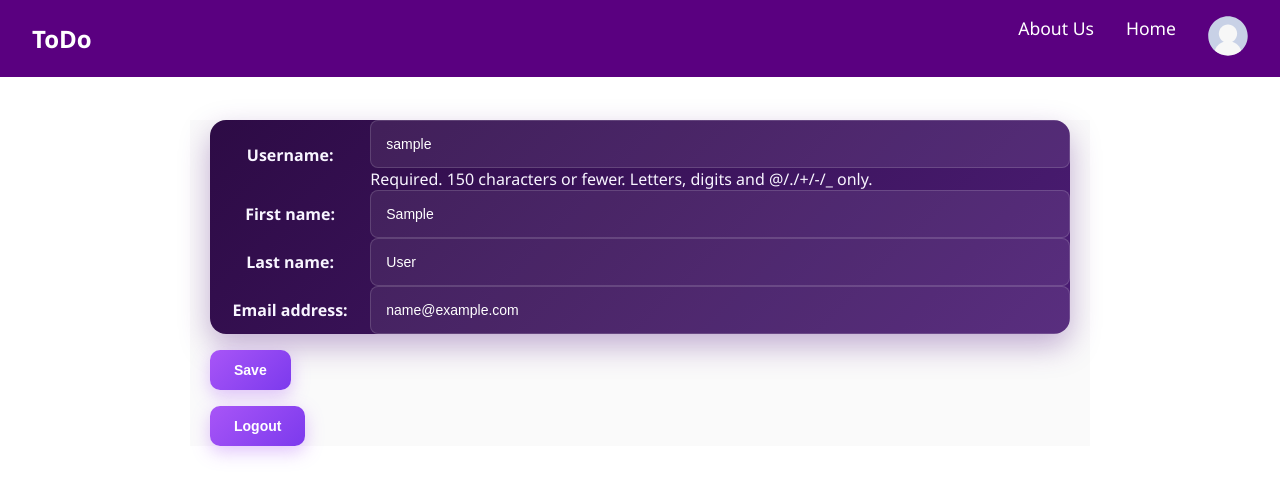
After one commit to mahan-07/django-todo-app, a Django app: page /accounts/account_data in a window 1280 px wide. The commit adds this page. Shown: the top 498 px of the page. Run offline with Django 5.2, Linux system fonts and the light colour scheme; the visitor is signed in with stand-in values (Sample User, id 1).

Commit message:
login,logout,authentication,forms

```diff
--- /dev/null
+++ b/accounts/forms.py
@@ -0,0 +1,7 @@
+from django import forms
+from django.contrib.auth import get_user_model
+
+class AccountDataForm(forms.ModelForm):
+    class Meta:
+        model = get_user_model()
+        fields = ("username","first_name", "last_name", "email")
--- /dev/null
+++ b/accounts/urls.py
@@ -0,0 +1,7 @@
+from django.urls import path
+from . import views
+
+urlpatterns = [
+    path('account_data', views.account_data, name="account_data"),
+    path('signup', views.signup, name="signup"),
+]
--- a/accounts/views.py
+++ b/accounts/views.py
@@ -1,3 +1,25 @@
-from django.shortcuts import render
+from django.shortcuts import render, redirect
+from .forms import AccountDataForm
+from django.contrib.auth.forms import UserCreationForm
+# Create your views here.
 
-# Create your views here.
+def account_data(request):
+    user = request.user
+    form = AccountDataForm(instance=user)
+    if request.method == 'POST':
+        form = AccountDataForm(request.POST, instance=user)
+        if form.is_valid():
+            form.save()
+            return redirect('home')
+    context = {"form":form}
+    return render(request, "registration/account_data.html", context)
+
+def signup(request):
+    form = UserCreationForm()
+    if request.method == 'POST':
+        form = UserCreationForm(request.POST)
+        if form.is_valid():
+            form.save()
+            return redirect('login')
+    context = {'form':form}
+    return render(request, 'registration/signup.html',context)
--- a/config/settings.py
+++ b/config/settings.py
@@ -124,3 +124,6 @@ STATIC_URL = 'static/'
 STATICFILES_DIRS = [
     BASE_DIR.joinpath("static/")
 ]
+
+LOGOUT_REDIRECT_URL = "home"
+LOGIN_REDIRECT_URL = "home"
--- a/config/urls.py
+++ b/config/urls.py
@@ -19,5 +19,7 @@ from django.urls import path,include
 
 urlpatterns = [
     path('admin/', admin.site.urls),
+    path('accounts/', include('django.contrib.auth.urls')),
+    path('accounts/', include("accounts.urls")),
     path('', include("todo.urls")),
 ]
--- /dev/null
+++ b/static/css/formStyle.css
@@ -0,0 +1,105 @@
+#table {
+    width: 100%;
+    border-collapse: collapse;
+    font-family: "Segoe UI", sans-serif;
+    background: linear-gradient(135deg, #2d0b45, #4b1d74);
+    color: #f8f5ff;
+    border-radius: 16px;
+    overflow: hidden;
+    box-shadow: 0 12px 30px rgba(88, 28, 135, 0.35);
+}
+
+/* Form controls inside the table */
+#table input,
+#table select,
+#table textarea {
+    width: 100%;
+    padding: 15px;
+    border: 1px solid rgba(255,255,255,0.15);
+    border-radius: 8px;
+    background: rgba(255,255,255,0.08);
+    color: #fff;
+    font-size: 14px;
+    box-sizing: border-box;
+    transition: all 0.25s ease;
+}
+
+/* Placeholder color */
+#table input::placeholder,
+#table textarea::placeholder {
+    color: rgba(255,255,255,0.6);
+}
+
+/* Focus effect */
+#table input:focus,
+#table select:focus,
+#table textarea:focus {
+    outline: none;
+    border-color: #c084fc;
+    background: rgba(255,255,255,0.12);
+    box-shadow: 0 0 0 3px rgba(192,132,252,0.25);
+}
+
+/* Dropdown options */
+#table select option {
+    background: #3b1360;
+    color: white;
+}
+
+/* Checkbox & radio */
+#table input[type="checkbox"],
+#table input[type="radio"] {
+    width: auto;
+    accent-color: #a855f7;
+}
+
+#table input:-webkit-autofill,
+#table input:-webkit-autofill:hover,
+#table input:-webkit-autofill:focus,
+#table textarea:-webkit-autofill,
+#table select:-webkit-autofill {
+    -webkit-text-fill-color: #fff;
+    -webkit-box-shadow: 0 0 0 1000px rgba(255,255,255,0.08) inset;
+    box-shadow: 0 0 0 1000px rgba(255,255,255,0.08) inset;
+    transition: background-color 9999s ease-in-out 0s;
+    border: 1px solid rgba(255,255,255,0.15);
+}
+
+/* Save button */
+.save-btn,
+button[type="submit"],
+input[type="submit"] {
+    padding: 12px 24px;
+    border: none;
+    border-radius: 10px;
+    background: linear-gradient(135deg, #a855f7, #7c3aed);
+    color: white;
+    font-size: 14px;
+    font-weight: 600;
+    cursor: pointer;
+    margin-top: 16px;
+    box-shadow: 0 6px 18px rgba(168, 85, 247, 0.35);
+    transition: all 0.25s ease;
+}
+
+.save-btn:hover,
+button[type="submit"]:hover,
+input[type="submit"]:hover {
+    transform: translateY(-2px);
+    box-shadow: 0 10px 24px rgba(168, 85, 247, 0.5);
+}
+
+.save-btn:active,
+button[type="submit"]:active,
+input[type="submit"]:active {
+    transform: translateY(0);
+}
+
+.save-btn:focus,
+button[type="submit"]:focus,
+input[type="submit"]:focus {
+    outline: none;
+    box-shadow:
+        0 0 0 3px rgba(192, 132, 252, 0.3),
+        0 6px 18px rgba(168, 85, 247, 0.35);
+}
--- a/templates/_base.html
+++ b/templates/_base.html
@@ -7,6 +7,7 @@
     <link rel="icon" href="{% static 'img/icon.svg' %}" type="image/svg+xml">
     <title>{% block title %}{% endblock title %}</title>
     <link rel="stylesheet" href="{% static 'css/indexStyle.css' %}">
+    <link rel="stylesheet" href="{% static 'css/formStyle.css' %}">
     <style>
         * {
             margin: 0;
@@ -103,16 +104,22 @@
         </div>
 
         <ul class="nav-menu" id="nav-menu">
+            {% if user.is_authenticated %}
             <li><a href="#">About Us</a></li>
             <li><a href="{% url 'home' %}">Home</a></li>
-            <li><a href="#"><img width="40px" height="auto" src="{% static 'img/user.svg' %}" alt="User"></a></li>
+            <li><a href="{% url "account_data" %}"><img width="40px" height="auto" src="{% static 'img/user2.svg' %}" alt="User"></a></li>
+            {% else %}
+            <li><a href="{% url "signup" %}">Login/Signup</a></li>
+            {% endif %}
         </ul>
     </nav>
 
     <!-- محتوای صفحه -->
+
     <div >
     {% block content %}{% endblock content %}
     </div>
+
 
 
     <script>
--- /dev/null
+++ b/templates/registration/account_data.html
@@ -0,0 +1,25 @@
+{% extends "_base.html" %}
+
+{% block title %}Account Data{% endblock title %}
+{% block content %}
+
+<div class="col-8 mx-3" dir='ltr'>
+    <div class="container mt-5 p-4 shadow-lg">
+        <form method="post">
+            {% csrf_token %}
+            <table id="table">
+                {{ form.as_table }}
+            </table>
+
+            <input type="submit" id="save-btn" value="Save">
+        </form>
+
+        <form action="{% url 'logout' %}" method="post">
+            {% csrf_token %}
+            <input type="submit" value="Logout">
+        </form>
+    </div>
+</div>
+
+
+{% endblock content %}
--- a/todo/urls.py
+++ b/todo/urls.py
@@ -2,5 +2,5 @@ from django.urls import path
 from . import views
 
 urlpatterns = [
-    path('', views.home, name='home')
+    path('', views.home, name='home'),
 ]
--- a/todo/views.py
+++ b/todo/views.py
@@ -1,7 +1,8 @@
 from django.shortcuts import render
-
+from django.contrib.auth.decorators import login_required
 # Create your views here.
 
+@login_required
 def home(request):
     context = {}
     return render(request, 'index.html', context)
```
Also changed, not shown: templates/registration/login.html (added, +21 -0 lines), templates/registration/signup.html (added, +20 -0 lines), static/img/user2.svg (added).
